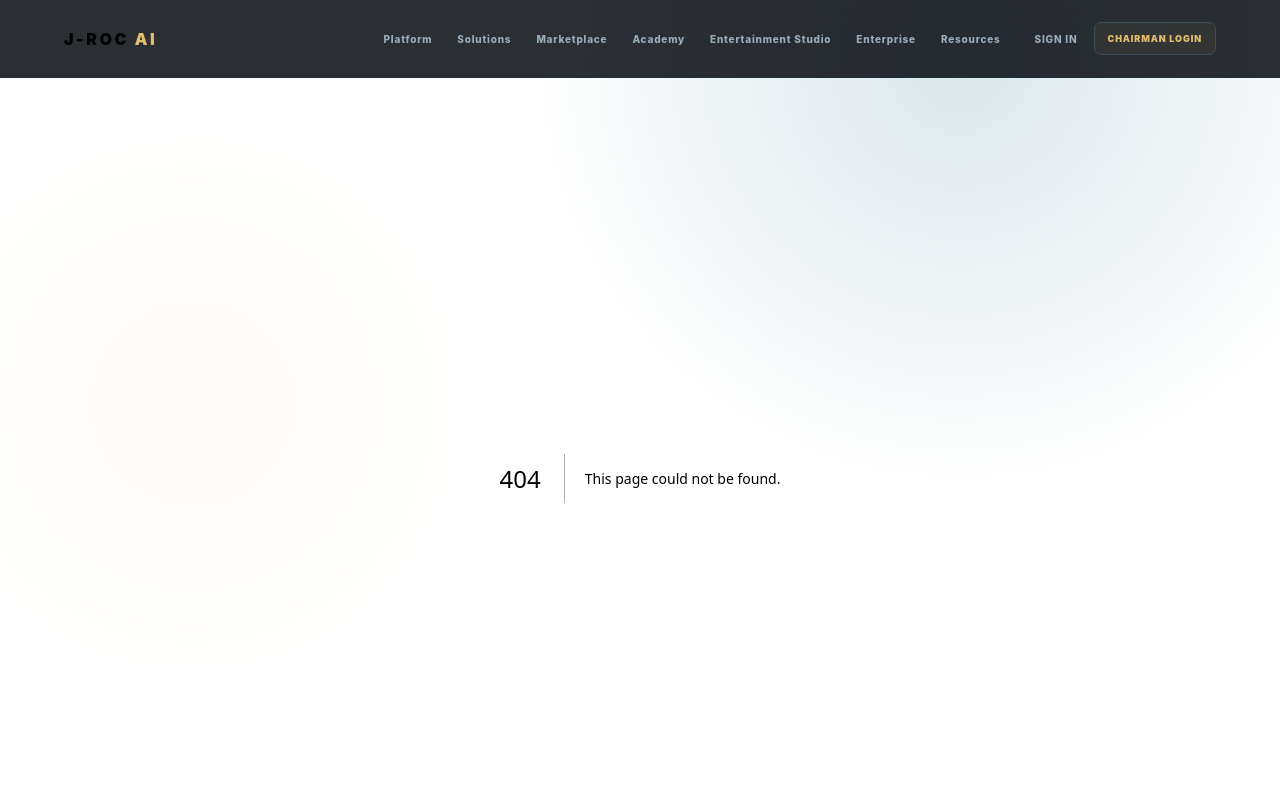
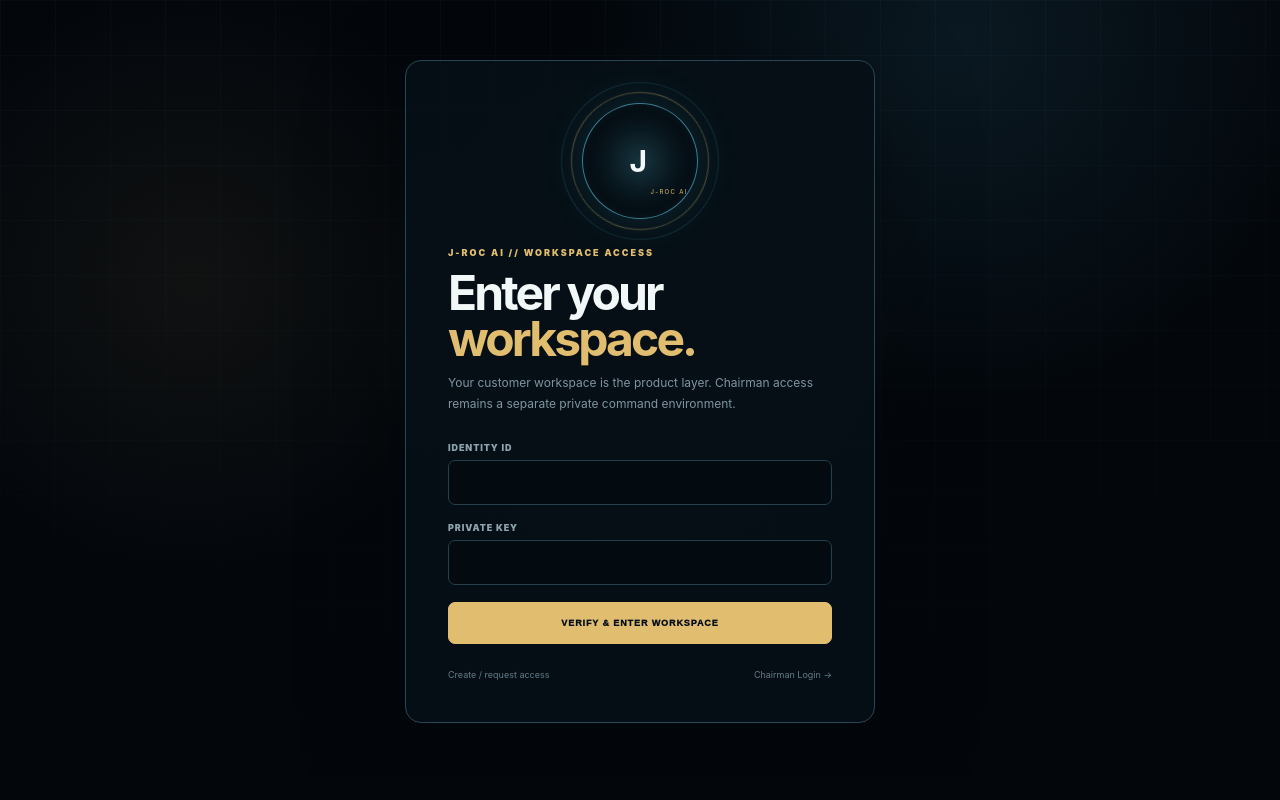
Before and after one commit to Jrocaiplatiform/Jroainew, a Next.js app: page /login in a window 1280 px wide. Before the commit this address had no page. Shown: the top 800 px of the page. Built offline with nearby package versions, Linux system fonts and the light colour scheme.

Commit message:
Import src/app/login/page.tsx from J-ROC platform

```diff
--- /dev/null
+++ b/src/app/login/page.tsx
@@ -0,0 +1,25 @@
+"use client";
+
+import { FormEvent, useState } from "react";
+import Link from "next/link";
+
+export default function LoginPage(){
+ const [username,setUsername]=useState(""); const [password,setPassword]=useState(""); const [error,setError]=useState(""); const [busy,setBusy]=useState(false);
+ async function submit(e:FormEvent){e.preventDefault();setBusy(true);setError("");
+  try{
+   const body=new URLSearchParams({username,password});
+   const res=await fetch("/api/auth/login",{method:"POST",credentials:"include",headers:{"Content-Type":"application/x-www-form-urlencoded"},body});
+   const data=await res.json().catch(()=>({}));
+   if(!res.ok)throw new Error(data.detail||"Unable to sign in");
+   localStorage.setItem("jroc_token",data.access_token);
+   localStorage.setItem("jroc_role",data.role||"USER");
+   window.location.href="/app";
+  }catch(err){setError(err instanceof Error?err.message:"Unable to sign in");}finally{setBusy(false);}
+ }
+ return <div className="chairman-login-page"><div className="login-grid"/><div className="login-card">
+  <div className="login-orb"><div><strong>J</strong><small>J-ROC AI</small></div></div><div className="eyebrow">J-ROC AI // WORKSPACE ACCESS</div><h1>Enter your <span>workspace.</span></h1>
+  <p>Your customer workspace is the product layer. Chairman access remains a separate private command environment.</p>
+  <form onSubmit={submit}><label>IDENTITY ID<input value={username} onChange={e=>setUsername(e.target.value)} autoComplete="username" required/></label><label>PRIVATE KEY<input type="password" value={password} onChange={e=>setPassword(e.target.value)} autoComplete="current-password" required/></label>{error&&<div className="login-error">{error}</div>}<button disabled={busy}>{busy?"VERIFYING...":"VERIFY & ENTER WORKSPACE"}</button></form>
+  <div className="login-footer"><Link href="/get-started">Create / request access</Link><Link href="/chairman/login">Chairman Login →</Link></div>
+ </div></div>;
+}
```
